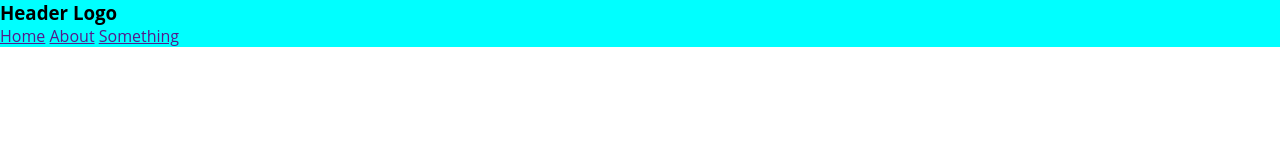
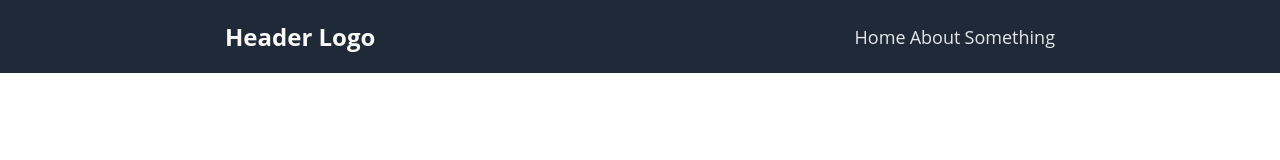
Before and after one commit to Phammerman/Webpage-build, a plain HTML site: page index.html in a window 1280 px wide. Drawn offline with Linux system fonts and the light colour scheme.

Commit message:
Ändringar att checka in: 	ny fil:        microsoft.gpg 	ändrad:        style.css
Navbar styled

```diff
--- a/style.css
+++ b/style.css
@@ -5,5 +5,28 @@
 }
 
 .hero-section {
-    background-color: aqua;
+    background-color: #1F2937;
+
 }
+
+.navbar-container {
+    max-width: 860px;
+    margin: 0 auto;
+    padding: 20px 15px;
+    display: flex;
+    justify-content: space-between;
+    align-items: center;
+}
+
+.nav-logo {
+    font-size: 24px;
+    font-weight: bolder;
+    color: #F9FAF8;
+
+}
+
+.navlink {
+    font-size: 18px;
+    color: #E5E7EB;
+    text-decoration: none;
+}
```
Also changed, not shown: 1 other file.
